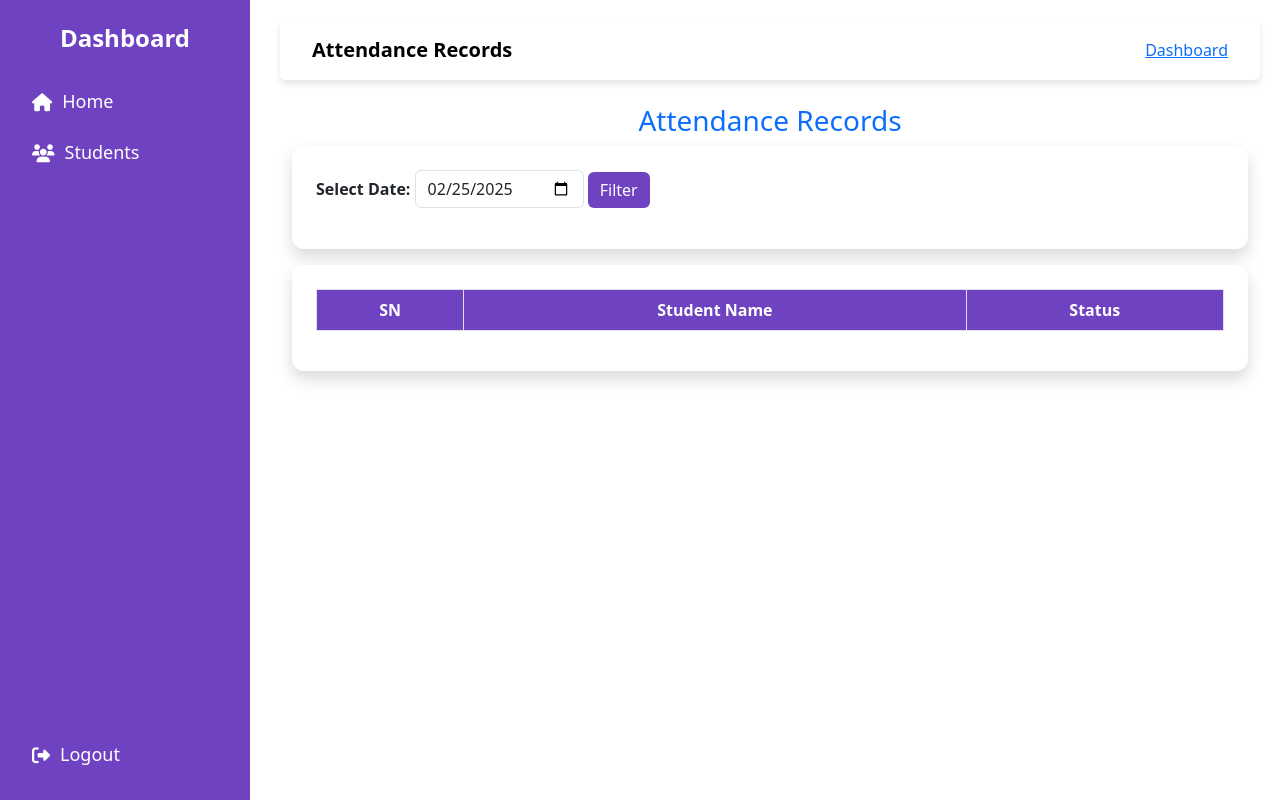
After one commit to shreeya-a/Student-Attendance-Tracker-Python, a Flask app: page /attendance-records in a window 1280 px wide. The commit adds this page. Run offline with Flask 3, Linux system fonts and the light colour scheme; data comes from the database, SQL or seed files in the repository; both versions use the stored data as it was after the commit; lists and menus that the app fills with data are empty.

Commit message:
mark and view attendance done

```diff
--- a/app.py
+++ b/app.py
@@ -159,29 +159,78 @@ def delete(id):
 
 # #Attendance
 
-@app.route('/mark-attendance', request = ["GET", "POST"])
+from flask import render_template, request, redirect, url_for, flash
+from datetime import datetime
+from models import db, Attendance, Student  # Import models
+
+@app.route('/mark-attendance', methods=["GET", "POST"])
 def mark_attendance():
     students = Student.query.all()
+    today_date = datetime.today().date()  # Get today's date
 
-    if request.method == 'POST':
-        selected_date = request.form.get("date", datetime.utcnow().date())
+    if request.method == "POST":
+        selected_date = request.form.get("date")
+        if not selected_date:
+            flash("Please select a valid date.", "danger")
+            return redirect(url_for("mark_attendance"))
+
+        selected_date = datetime.strptime(selected_date, "%Y-%m-%d").date()
+
+        if selected_date > today_date:
+            flash("You cannot mark attendance for a future date.", "danger")
+            return redirect(url_for("mark_attendance"))
 
         for student in students:
-            status = request.form.get("status_{student.id}")
+            status = request.form.get(f"status_{student.id}")
 
             if status:
-                existing_attendance = Attendance.query.filter_by(student_id = student.id, date=selected_date).first()
-
+                existing_attendance = Attendance.query.filter_by(student_id=student.id, date=selected_date).first()
                 if existing_attendance:
-                    existing_attendance.status = status
+                    existing_attendance.status = status  # Update if already exists
                 else:
                     new_attendance = Attendance(student_id=student.id, date=selected_date, status=status)
                     db.session.add(new_attendance)
 
         db.session.commit()
-        return redirect(url_for('mark_attendance'))
+        flash("Attendance marked successfully!", "success")
+        return redirect(url_for("mark_attendance"))
 
-    return render_template('mark_attendance.html', students = students)
+    # Fetch existing attendance records for today
+    attendance_records = {att.student_id: att.status for att in Attendance.query.filter_by(date=today_date).all()}
+
+    return render_template("attendance/mark_attendance.html", students=students, today_date=today_date, attendance_records=attendance_records)
+
+# view attendance records
+from flask import request, render_template
+from datetime import datetime
+
+@app.route('/attendance-records', methods=['GET', 'POST'])
+def attendance_records():
+    students = Student.query.all()
+    attendance_data = {}
+
+    # Handle both GET and POST requests
+    selected_date = request.form.get('date') if request.method == 'POST' else request.args.get('date')
+    today_date = datetime.today().strftime('%Y-%m-%d')
+
+    # Default to today's date if no date is selected
+    date_to_query = selected_date if selected_date else today_date
+    records = Attendance.query.filter_by(date=date_to_query).all()
+
+    # Store attendance records per student
+    for student in students:
+        attendance_data[student] = [record for record in records if record.student_id == student.id]
+
+    return render_template('attendance/attendance_records.html',
+                           students=students,
+                           attendance_data=attendance_data,
+                           selected_date=selected_date or today_date,
+                           today_date=today_date)
+
+
+
+
+
 if __name__ == "__main__":
     with app.app_context():
         db.create_all()
--- /dev/null
+++ b/templates/attendance/attendance_records.html
@@ -0,0 +1,116 @@
+{% extends "base.html" %}
+
+{% block title %}Attendance Records{% endblock %}
+
+{% block styles %}
+<style>
+    :root {
+        --primary-color: #6f42c1;
+        --primary-hover: #5a32a3;
+    }
+
+    .card {
+        border: none;
+        box-shadow: 0px 4px 10px rgba(0, 0, 0, 0.1);
+        border-radius: 12px;
+        background-color: #f8f9fa;
+    }
+
+    .btn-primary {
+        background-color: var(--primary-color);
+        border: none;
+    }
+
+    .btn-primary:hover {
+        background-color: var(--primary-hover);
+    }
+
+    .table th {
+        background-color: var(--primary-color);
+        color: white;
+        text-align: center;
+    }
+
+    .table td {
+        vertical-align: middle;
+        text-align: center;
+    }
+
+    .status-badge {
+        padding: 5px 10px;
+        border-radius: 5px;
+        font-weight: bold;
+    }
+
+    .status-present {
+        background-color: #28a745;
+        color: white;
+    }
+
+    .status-late {
+        background-color: #ffc107;
+        color: black;
+    }
+
+    .status-absent {
+        background-color: #dc3545;
+        color: white;
+    }
+</style>
+{% endblock %}
+
+{% block nav_title %}Attendance Records{% endblock %}
+
+{% block content %}
+<div class="container mt-4">
+    <h3 class="text-center text-primary">Attendance Records</h3>
+
+    <!-- Date Selection Form -->
+    <div class="card p-4 bg-white shadow mb-3">
+        <form method="GET" action="{{ url_for('attendance_records') }}" class="mb-3">
+            <label for="date" class="form-label fw-semibold">Select Date:</label>
+            <input type="date" id="date" name="date" class="form-control d-inline-block w-auto"
+                   value="{{ selected_date }}">
+            <button type="submit" class="btn btn-primary">Filter</button>
+        </form>
+
+    </div>
+
+    <div class="card p-4 bg-white shadow">
+        <table class="table table-bordered table-hover">
+            <thead>
+                <tr>
+                    <th>SN</th>
+                    <th>Student Name</th>
+                    <th>Status</th>
+                </tr>
+            </thead>
+            <tbody>
+                {% for student, records in attendance_data.items() %}
+                    {% if records %}
+                        {% for record in records %}
+                            <tr>
+                                <td>{{ student.first_name }} {{ student.last_name }}</td>
+                                <td>{{ record.date.strftime('%Y-%m-%d') }}</td>
+                                <td>
+                                    <span class="status-badge
+                                        {% if record.status == 'Present' %}status-present
+                                        {% elif record.status == 'Late' %}status-late
+                                        {% else %}status-absent{% endif %}">
+                                        {{ record.status }}
+                                    </span>
+                                </td>
+                            </tr>
+                        {% endfor %}
+                    {% endif %}
+                {% endfor %}
+
+                {% if records == None %}
+                    <tr><td colspan="3" class="text-center text-danger">No record found</td></tr>
+                {% endif %}
+            </tbody>
+
+        </table>
+    </div>
+</div>
+{% endblock %}
```
Also changed, not shown: templates/attendance/mark_attendance.html (+64 -4 lines), instance/attendance_system.db.
